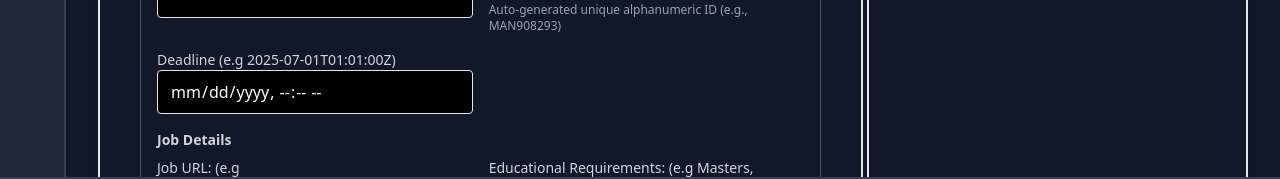
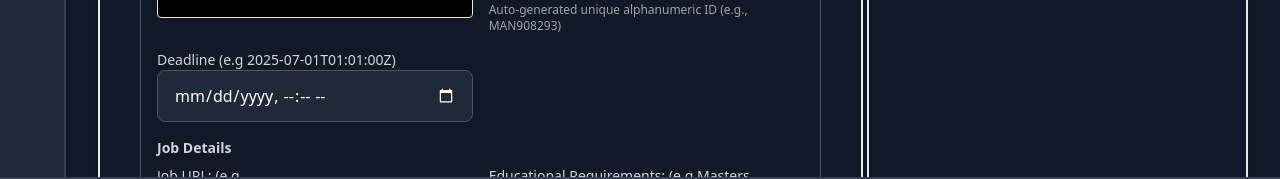
Before and after one commit to tawsif-r/dns_frontend, a React (Vite) app: page /jobEntry in a window 1280 px wide. Shown: the part 549-728 px from the top of the page. Built offline with nearby package versions, Linux system fonts and the light colour scheme; no server answers.

Commit message:
added datetime calender

```diff
--- a/src/pages/ContentPage.jsx
+++ b/src/pages/ContentPage.jsx
@@ -147,7 +147,11 @@ function ContentsPage() {
                                     placeholder={key.split('_').map(word => word.charAt(0).toUpperCase() + word.slice(1)).join(' ')}
                                     value={value}
                                     onChange={(e) => setNewContent({ ...newContent, [key]: e.target.value })}
-                                        className="w-full bg-black border rounded px-3 py-2 focus:outline-none focus:border-blue-200"
+                                    className="w-full bg-black border rounded px-3 py-2 focus:outline-none focus:border-blue-200
+                                        [&::-webkit-calendar-picker-indicator]:bg-dark
+                                                        [&::-webkit-calendar-picker-indicator]:rounded
+                                                        [&::-webkit-calendar-picker-indicator]:cursor-pointer"
+                                    style={{ colorScheme: 'dark' }}
                                 />
                             ))}
                             <button
@@ -186,7 +190,10 @@ function ContentsPage() {
                                                                 ...editingContent,
                                                                 [column]: e.target.value
                                                             })}
-                                                                className="w-full bg-gray-800 border border-gray-600 rounded px-2 py-1 text-white focus:outline-none focus:border-blue-500"
+                                                            className="w-full bg-gray-800 border border-gray-600 rounded px-2 py-1 text-white focus:outline-none focus:border-blue-500 [&::-webkit-calendar-picker-indicator]:bg-dark
+                                                        [&::-webkit-calendar-picker-indicator]:rounded
+                                                        [&::-webkit-calendar-picker-indicator]:cursor-pointer"
+                                                            style={{ colorScheme: 'dark' }}
                                                         />
                                                     </td>
                                                 ))}
--- a/src/pages/JobEntryPage.jsx
+++ b/src/pages/JobEntryPage.jsx
@@ -438,7 +438,12 @@ function JobEntryPage() {
                                             type="datetime-local"
                                             value={job.deadline}
                                             onChange={(e) => handleJobChange(index, 'deadline', e.target.value)}
-                                            className="w-full bg-black border rounded px-3 py-2 focus:outline-none focus:border-blue-200"
+                                            className="w-full bg-gray-800 border border-gray-600 rounded-lg px-4 py-3 text-white
+                                                        focus:outline-none focus:ring-2 focus:ring-blue-500 focus:border-transparent
+                                                        [&::-webkit-calendar-picker-indicator]:bg-dark
+                                                        [&::-webkit-calendar-picker-indicator]:rounded
+                                                        [&::-webkit-calendar-picker-indicator]:cursor-pointer"
+                                            style={{ colorScheme: 'dark' }}
                                             required
                                         />
                                     </div>
--- a/src/pages/ReportsPage.jsx
+++ b/src/pages/ReportsPage.jsx
@@ -187,7 +187,11 @@ function ReportsPage() {
                                 placeholder="Date & Time"
                                 value={filters.date_time}
                                 onChange={(e) => handleFilterChange('date_time', e.target.value)}
-                                className="w-full bg-black border rounded px-3 py-2 text-white focus:outline-none focus:border-blue-200"
+                                className="w-full bg-black border rounded px-3 py-2 text-white focus:outline-none focus:border-blue-200
+                                                        [&::-webkit-calendar-picker-indicator]:bg-dark
+                                                        [&::-webkit-calendar-picker-indicator]:rounded
+                                                        [&::-webkit-calendar-picker-indicator]:cursor-pointer"
+                                style={{ colorScheme: 'dark' }}
                             />
                             <button
                                 onClick={clearFilters}
@@ -245,8 +249,8 @@ function ReportsPage() {
                         ) : (
                             <div className="text-center text-gray-500 py-8">
                                 {loading ? 'Loading...' :
-                                 reports.length === 0 ? 'No reports found' :
-                                 'No reports match the current filters'}
+                                    reports.length === 0 ? 'No reports found' :
+                                        'No reports match the current filters'}
                             </div>
                         )}
                     </div>
```
Lines whose indentation alone changed are shown as unchanged.
